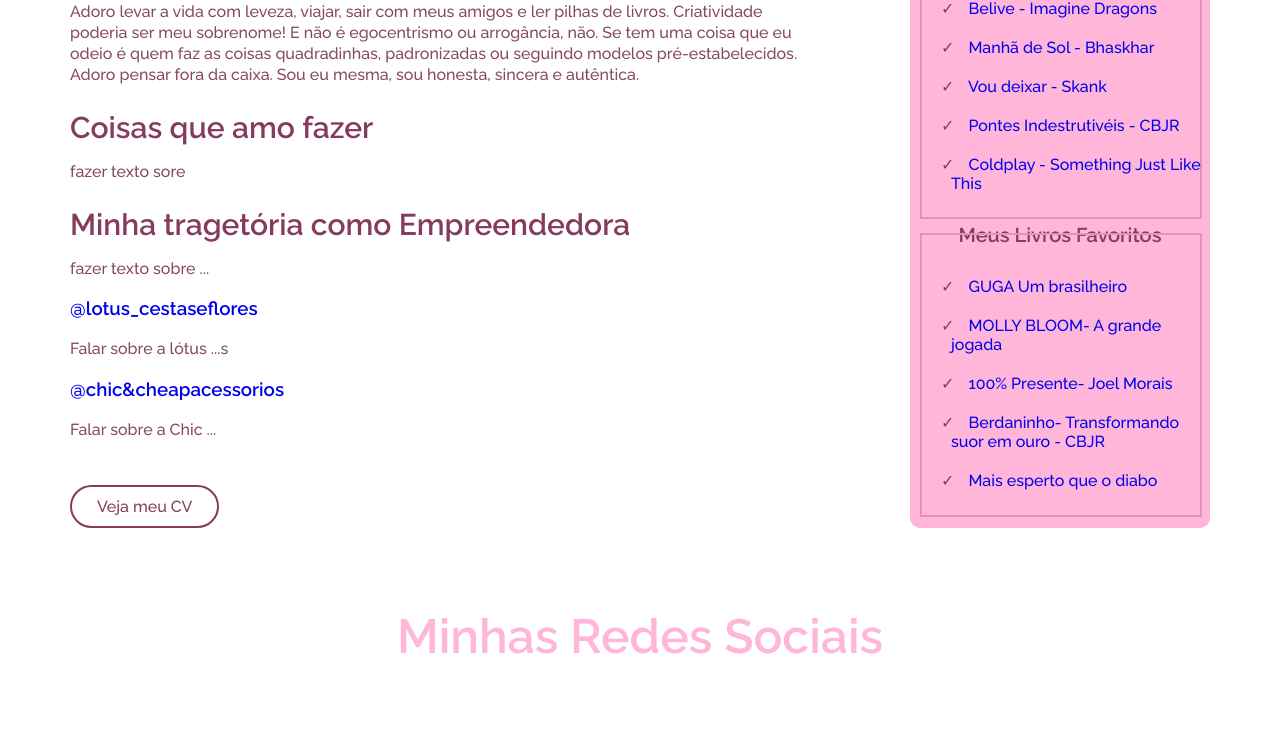
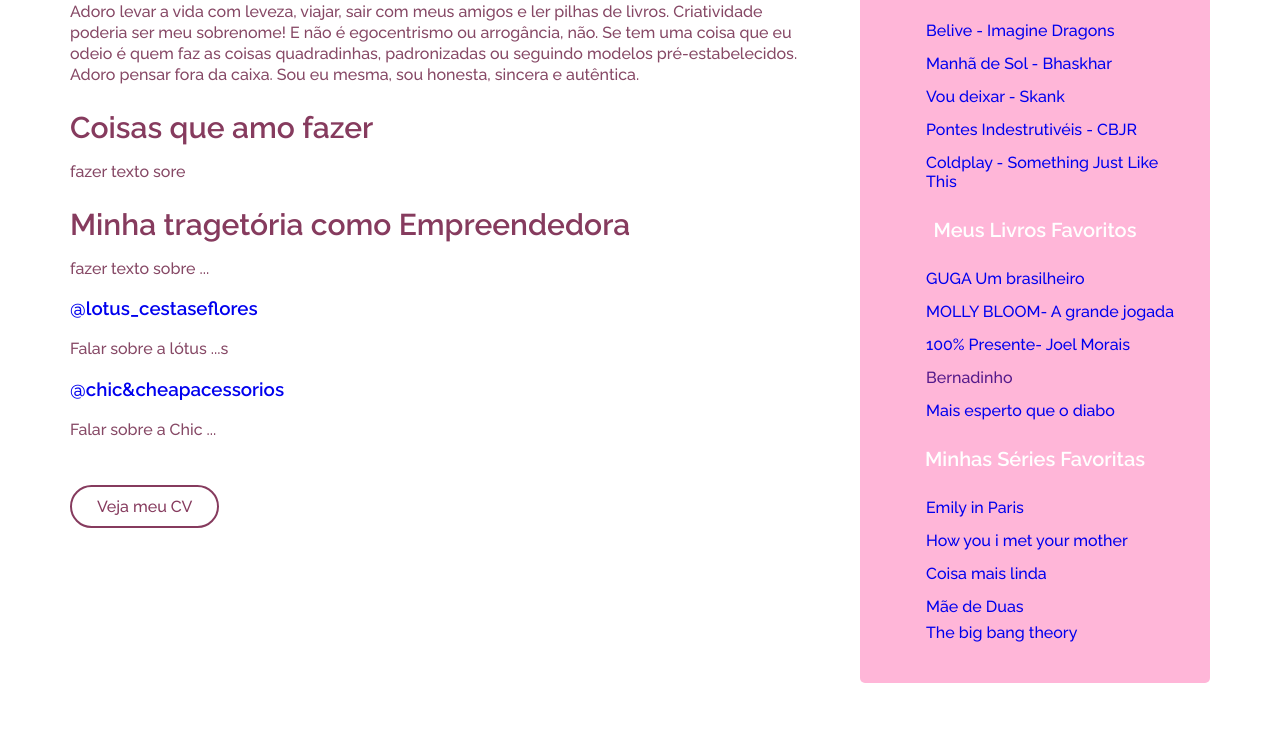
Before and after one commit to jana199428/exc-2-Reprograma-, a plain HTML site: page index.html in a window 1280 px wide. Shown: the part 723-1461 px from the top of the page. Drawn offline with Linux system fonts and the light colour scheme; files whose address does not match are found by name.

Commit message:
caixa de habilidades

```diff
--- a/css/style.css
+++ b/css/style.css
@@ -114,10 +114,11 @@ section {
 .sobre .sobre-habilidades {
     width: 300px;
     color: rgb(143, 143, 143);
+    padding: 25px 25px;
+    border-radius: 5px;
+    position:relative;
     background-color: #ffb6d8;
-    padding: 25px 50 px;
-    border-radius: 10px;
-    position:relative;
+    height:auto;
 }
 
 .sobre .sobre-habilidades:before {
@@ -127,13 +128,12 @@ section {
     left: 10px;
     width: 278px;
     height: 280px;
-    border: 2px solid #e490b7;
     margin-bottom: 16px;
 }
 
 .sobre .sobre-habilidades .tt {
     font-size: 20px;
-    color: #863b5e;
+    color: white;
     text-align: center;
 }
 
@@ -143,17 +143,16 @@ section {
     position: relative;
 }
 
-.sobre .sobre-habilidades .lista li {
-    padding: 10px 0;
-    color: #863b5e;
-}
-
 .sobre .sobre-habilidades .lista li:before {
-    content: '✓';
+    content:
     position: relative;
     left: -10px;
 }
 
+.sobre .sobre-habilidades .lista li {
+    padding: 7px 0;
+    color: #863b5e;
+}
 .redes {
     display: flex;
     justify-content: space-between;
@@ -189,4 +188,5 @@ section {
     text-align: center;
 }
 
+
 </style>
--- a/index.html
+++ b/index.html
@@ -70,8 +70,7 @@
                         </li>
                     </ul>
 
-                <div class="sobre-habilidades">
-                    <h3 class="tt">Meus Livros Favoritos </h3>
+                    <h3 class="tt">Meus Livros Favoritos</h3>
                     <ul class="lista">
                         <li>
                         <a href= "https://lelivros.love/book/baixar-livro-guga-um-brasileiro-gustavo-kuerten-em-epub-mobi-e-pdf/"target="_blank">GUGA Um brasilheiro</a>
@@ -83,13 +82,30 @@
                         <a href= "https://www.amazon.com.br/Esteja-viva-permane%C3%A7a-100-Presente-ebook/dp/B07WW2FG4L"target="_blank">100% Presente- Joel Morais </a>
                          </li>
                         <li>
-                        <a href= "https://www.youtube.com/results?search_query=pontes+indestrutiveis"target="_blank">Berdaninho- Transformando suor em ouro   - CBJR </a>
+                        <a href= ""target="_blank">Bernadinho  </a>
                         </li>
                         <li>
                         <a href= "https://www.amazon.com.br/Mais-esperto-que-Diabo-liberdade/dp/8568014933/ref=pd_lpo_14_t_0/132-6436066-4871822?_encoding=UTF8&pd_rd_i=8568014933&pd_rd_r=d5506de0-3cd4-4d84-8791-4458d441dc48&pd_rd_w=hpMsb&pd_rd_wg=nKUuQ&pf_rd_p=db376f82-c0ea-4aab-a0d6-5e957a2950ee&pf_rd_r=7FEQ6RQW63VRCESXFZCV&psc=1&refRID=7FEQ6RQW63VRCESXFZCV"target="_blank">Mais esperto que o diabo </a>
                         </li>
                     </ul>
-                </div>
+
+                    <h3 class="tt">Minhas Séries Favoritas </h3>
+                    <ul class="lista">
+                        <li>
+                        <a href= "https://pt.wikipedia.org/wiki/Emily_in_Paris"target="_blank">Emily in Paris</a>
+                        </li>
+                        <li>
+                        <a href= "https://pt.wikipedia.org/wiki/How_I_Met_Your_Mother"target="_blank">How you i met your mother  </a>
+                         </li>
+                        <li>
+                        <a href= "https://pt.wikipedia.org/wiki/Coisa_Mais_Linda"target="_blank">Coisa mais linda</a>
+                        </li>
+                        <li>
+                        <a href= "https://www.netflix.com/br/title/81002483"target="_blank">Mãe de Duas </a>
+                        </li>
+                        <a href= "https://globoplay.globo.com/assine/tbbt/?dclid=&gclid=CjwKCAjwxuuCBhATEiwAIIIz0aS2oAF_MCaZxpBBvlSuNVbMql4GGn1rXQqVJtaPMIsx5UOfOn48BhoCOX8QAvD_BwE"target="_blank">The big bang theory </a>
+                        </li>
+                    </ul>
 
             </div>
         </section>
```
Also changed, not shown: Projeto Work Reprograma.txt, img/insta.jpg, img/insta.png (deleted).
